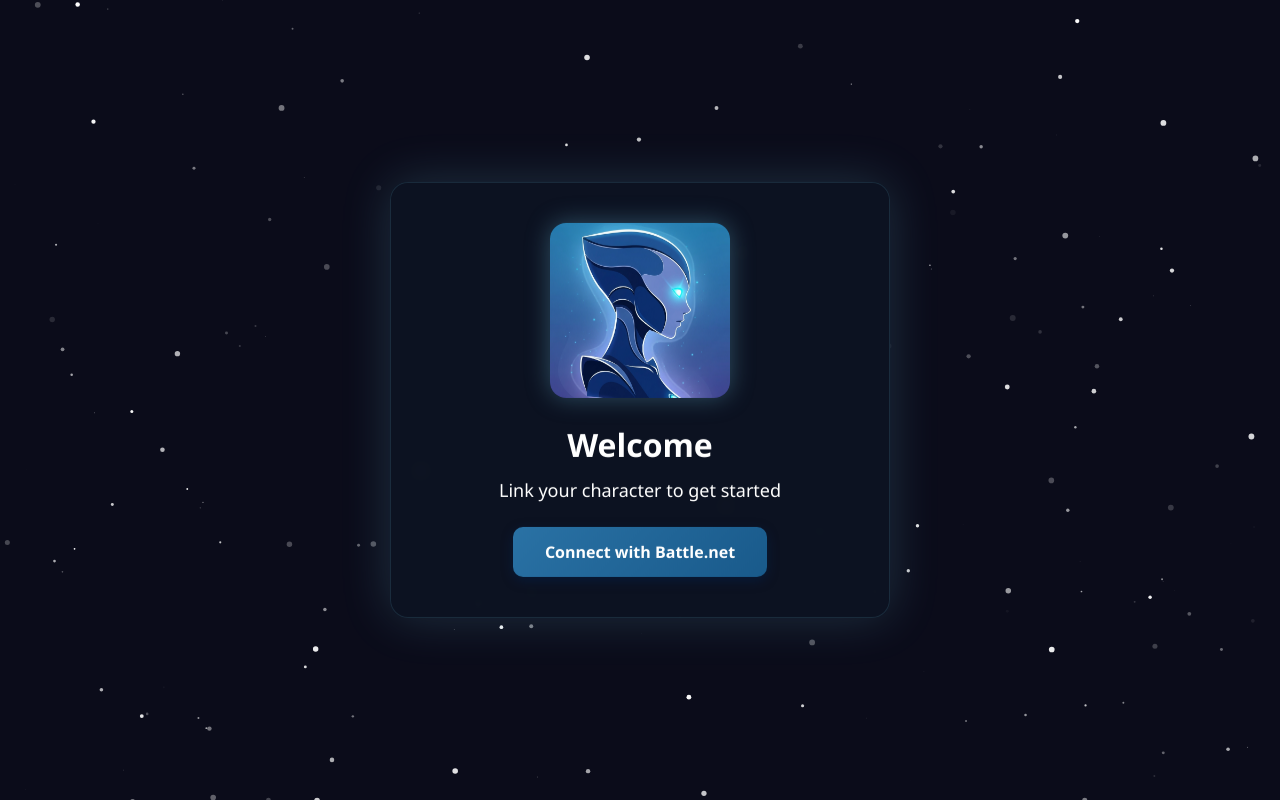
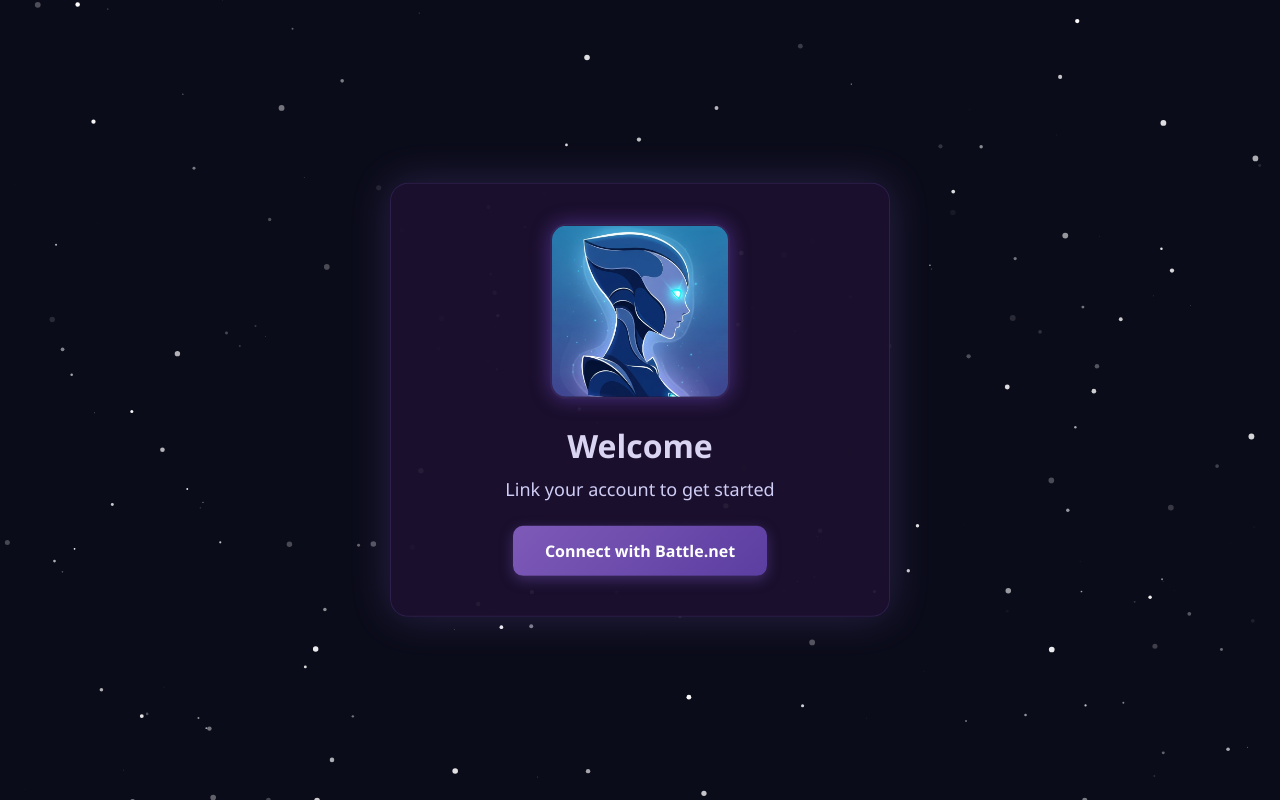
Before and after one commit to innatenate/flaskapp, a Flask app: page / in a window 1280 px wide. Run offline with Flask 3, Linux system fonts and the light colour scheme.

Commit message:
Coloring

```diff
--- a/static/style.css
+++ b/static/style.css
@@ -1,4 +1,4 @@
-/* Reset & base layout */
+/* Global reset and base styling */
 * {
     margin: 0;
     padding: 0;
@@ -11,9 +11,10 @@ html, body {
     font-family: 'Segoe UI', sans-serif;
     background-color: #0b0c1a;
     overflow: hidden;
+    color: #ffffff;
 }
 
-/* Particle background layer */
+/* Particle background */
 #particles-js {
     position: fixed;
     top: 0;
@@ -23,48 +24,49 @@ html, body {
     z-index: 0;
 }
 
-/* Centered content box with dark glowing theme */
+/* Centered content box */
 .content-box {
     position: absolute;
     top: 50%;
     left: 50%;
     transform: translate(-50%, -50%);
-    background: rgba(13, 20, 34, 0.95);
-    border: 1px solid rgba(111, 195, 223, 0.15);
-    backdrop-filter: blur(8px);
-    color: white;
+    background: rgba(28, 16, 46, 0.95); /* deep indigo with opacity */
+    border: 1px solid rgba(160, 120, 255, 0.15);
+    box-shadow: 0 0 40px rgba(160, 120, 255, 0.2);
     z-index: 1;
     padding: 40px 30px;
     border-radius: 18px;
     text-align: center;
     width: 90%;
     max-width: 500px;
-    box-shadow: 0 0 50px rgba(111, 195, 223, 0.2);
 }
 
-/* Bot image styling */
+/* Bot image */
 .bot-image {
     width: 180px;
     height: auto;
     border-radius: 16px;
     margin-bottom: 20px;
-    box-shadow: 0 0 25px rgba(111, 195, 223, 0.35);
+    box-shadow: 0 0 20px rgba(140, 90, 255, 0.4);
+    border: 2px solid rgba(160, 120, 255, 0.2);
 }
 
-/* Header and paragraph styles */
+/* Headers and text */
 h1 {
     font-size: 32px;
-    margin-bottom: 12px;
+    margin-bottom: 10px;
+    color: #d9d4f2;
 }
 
 p {
     font-size: 18px;
     margin-bottom: 25px;
+    color: #cfcdf5;
 }
 
-/* Styled connect button */
+/* Connect button */
 .btn {
-    background: linear-gradient(135deg, #2a72a5, #195a8b);
+    background: linear-gradient(135deg, #7e5ab8, #5b3ea1);
     color: white;
     padding: 14px 32px;
     text-decoration: none;
@@ -72,12 +74,12 @@ p {
     font-weight: bold;
     font-size: 16px;
     display: inline-block;
-    box-shadow: 0 4px 12px rgba(0, 40, 90, 0.4);
+    box-shadow: 0 4px 14px rgba(120, 90, 200, 0.4);
     transition: all 0.3s ease;
 }
 
 .btn:hover {
-    background: linear-gradient(135deg, #1e4f78, #16456b);
+    background: linear-gradient(135deg, #6c3fc1, #452f9e);
     transform: scale(1.05);
-    box-shadow: 0 6px 18px rgba(0, 80, 160, 0.5);
+    box-shadow: 0 6px 20px rgba(160, 120, 255, 0.5);
 }
--- a/templates/index.html
+++ b/templates/index.html
@@ -14,7 +14,7 @@
     <div class="content-box">
         <img src="{{ url_for('static', filename='omni.png') }}" alt="OmniBot" class="bot-image">
         <h1>Welcome</h1>
-        <p>Link your character to get started</p>
+        <p>Link your account to get started</p>
         <a href="/authorize" class="btn">Connect with Battle.net</a>
     </div>
 
```
